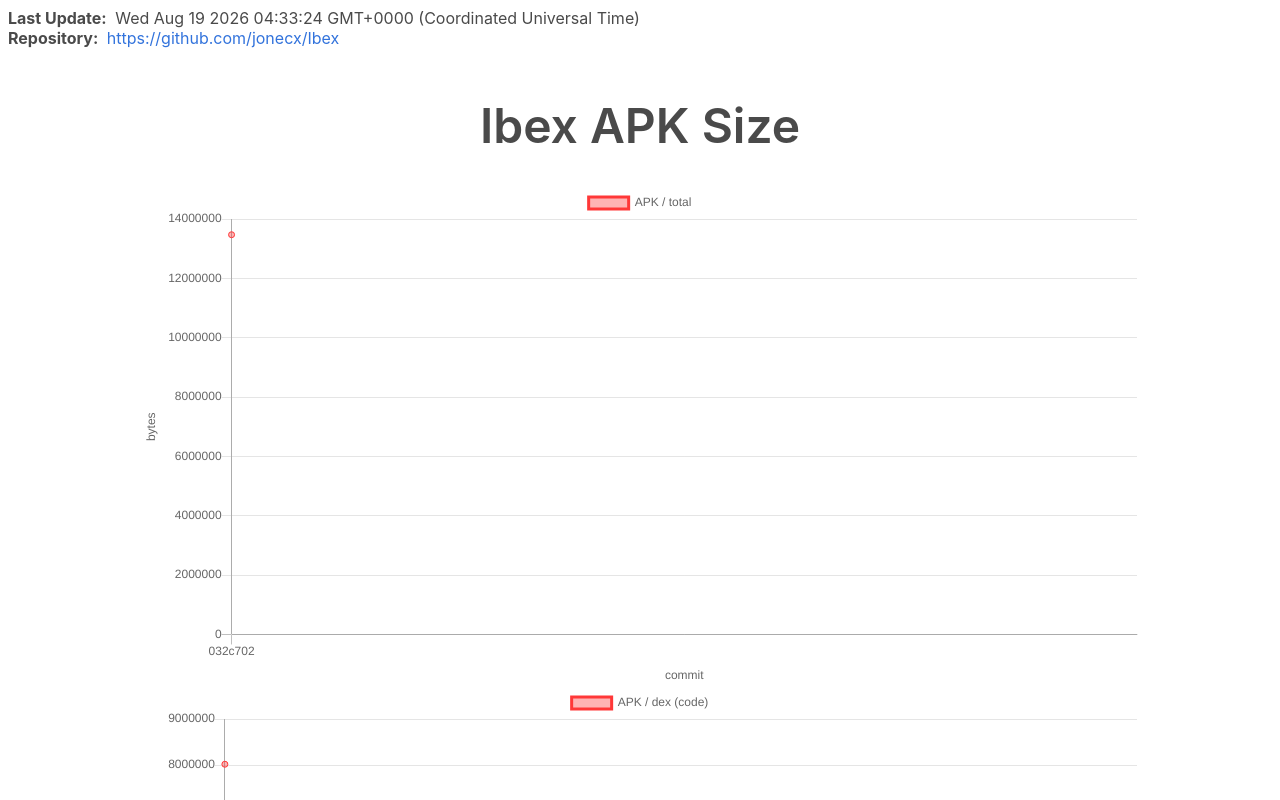
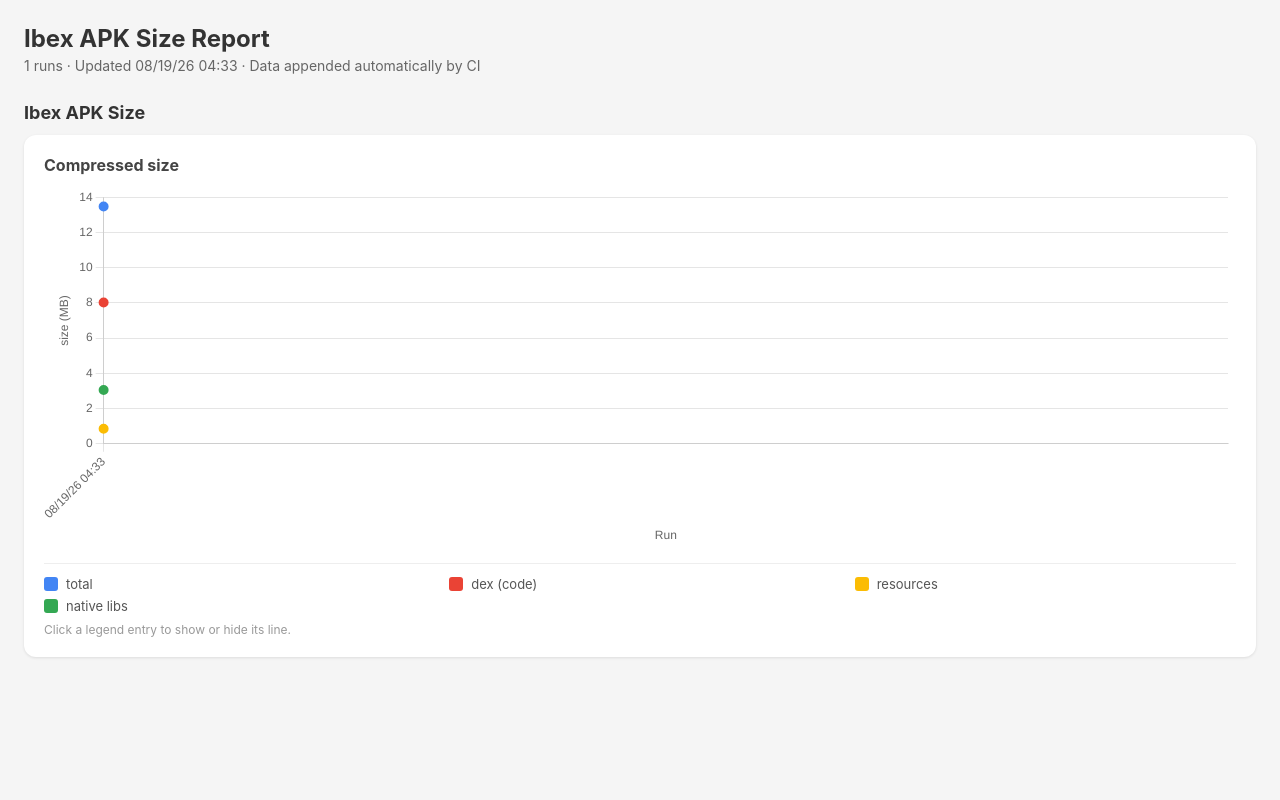
Before and after one commit to jonecx/Ibex, a plain HTML site: page dev/apk-size/index.html in a window 1280 px wide. Shown: the top 800 px of the page. Drawn offline with nearby package versions, Linux system fonts and the light colour scheme.

Commit message:
chart: combine APK size into one multi-line chart
Replace the four separate APK-size charts with a single chart plotting total,
dex, resources, and native libs as colored lines, matching the custom Ibex
benchmark dashboard (Chart.js 4, hidden top legend, clickable bottom legend,
rounded card). Reads the existing data.js; the action leaves a custom
index.html untouched.

```diff
--- a/dev/apk-size/index.html
+++ b/dev/apk-size/index.html
@@ -1,281 +1,165 @@
 <!DOCTYPE html>
-<html>
+<html lang="en">
 <head>
-    <meta charset="utf-8" />
-    <meta name="viewport" content="width=device-width, minimum-scale=1.0, initial-scale=1, user-scalable=yes" />
+    <meta charset="UTF-8">
+    <meta name="viewport" content="width=device-width, initial-scale=1.0">
+    <title>Ibex APK Size Report</title>
+    <script src="https://cdn.jsdelivr.net/npm/chart.js@4"></script>
     <style>
-      html {
-        font-family: BlinkMacSystemFont,-apple-system,"Segoe UI",Roboto,Oxygen,Ubuntu,Cantarell,"Fira Sans","Droid Sans","Helvetica Neue",Helvetica,Arial,sans-serif;
-        -webkit-font-smoothing: antialiased;
-        background-color: #fff;
-        font-size: 16px;
+        * { margin: 0; padding: 0; box-sizing: border-box; }
+        body {
+            font-family: -apple-system, BlinkMacSystemFont, 'Segoe UI', Roboto, sans-serif;
+            background: #f5f5f5;
+            color: #333;
+            padding: 24px;
         }
-      body {
-        color: #4a4a4a;
-        margin: 8px;
-        font-size: 1em;
-        font-weight: 400;
+        h1 { font-size: 24px; margin-bottom: 4px; }
+        .subtitle { color: #666; font-size: 14px; margin-bottom: 24px; }
+        .series-title {
+            font-size: 18px;
+            margin: 28px 0 12px;
+            color: #333;
         }
-      header {
-        margin-bottom: 8px;
-        display: flex;
-        flex-direction: column;
+        .chart-container {
+            background: white;
+            border-radius: 12px;
+            padding: 20px;
+            margin-bottom: 24px;
+            box-shadow: 0 1px 3px rgba(0,0,0,0.1);
         }
-      main {
-        width: 100%;
-        display: flex;
-        flex-direction: column;
+        .chart-container h2 { font-size: 16px; margin-bottom: 12px; color: #444; }
+        .canvas-wrap { height: 360px; position: relative; }
+        .legend-grid {
+            display: grid;
+            grid-template-columns: 1fr 1fr 1fr;
+            gap: 6px 24px;
+            margin-top: 16px;
+            padding-top: 12px;
+            border-top: 1px solid #eee;
         }
-      a {
-        color: #3273dc;
-        cursor: pointer;
-        text-decoration: none;
-      }
-      a:hover {
-        color: #000;
-      }
-      button {
-        color: #fff;
-        background-color: #3298dc;
-        border-color: transparent;
-        cursor: pointer;
-        text-align: center;
-      }
-      button:hover {
-        background-color: #2793da;
-        flex: none;
-      }
-      .spacer {
-        flex: auto;
-      }
-      .small {
-        font-size: 0.75rem;
-      }
-      footer {
-        margin-top: 16px;
+        .legend-item {
             display: flex;
             align-items: center;
+            font-size: 13px;
+            color: #555;
+            cursor: pointer;
+            user-select: none;
         }
-      .header-label {
-        margin-right: 4px;
+        .legend-item.off { opacity: 0.35; text-decoration: line-through; }
+        .legend-swatch {
+            display: inline-block;
+            width: 14px;
+            height: 14px;
+            border-radius: 3px;
+            margin-right: 8px;
+            flex-shrink: 0;
         }
-      .benchmark-set {
-        margin: 8px 0;
-        width: 100%;
-        display: flex;
-        flex-direction: column;
-      }
-      .benchmark-title {
-        font-size: 3rem;
-        font-weight: 600;
-        word-break: break-word;
-        text-align: center;
-      }
-      .benchmark-graphs {
-        display: flex;
-        flex-direction: row;
-        justify-content: space-around;
-        align-items: center;
-        flex-wrap: wrap;
-        width: 100%;
-      }
-      .benchmark-chart {
-        max-width: 1000px;
-      }
+        .hint { color: #999; font-size: 12px; margin-top: 8px; }
     </style>
-    <title>Benchmarks</title>
 </head>
+<body>
+    <h1>Ibex APK Size Report</h1>
+    <p class="subtitle" id="subtitle"></p>
+    <div id="charts"></div>
+    <script src="data.js"></script>
+    <script>
+        const COLORS = [
+            "#4285F4", "#EA4335", "#FBBC04", "#34A853",
+            "#FF6D01", "#46BDC6", "#7B61FF", "#F538A0",
+        ];
 
-  <body>
-    <header id="header">
-      <div class="header-item">
-        <strong class="header-label">Last Update:</strong>
-        <span id="last-update"></span>
-      </div>
-      <div class="header-item">
-        <strong class="header-label">Repository:</strong>
-        <a id="repository-link" rel="noopener"></a>
-      </div>
-    </header>
-    <main id="main"></main>
-    <footer>
-      <button id="dl-button">Download data as JSON</button>
-      <div class="spacer"></div>
-      <div class="small">Powered by <a rel="noopener" href="https://github.com/marketplace/actions/continuous-benchmark">github-action-benchmark</a></div>
-    </footer>
-
-    <script src="https://cdn.jsdelivr.net/npm/chart.js@2.9.2/dist/Chart.min.js"></script>
-    <script src="data.js"></script>
-    <script id="main-script">
-      'use strict';
-      (function() {
-        // Colors from https://github.com/github/linguist/blob/master/lib/linguist/languages.yml
-        const toolColors = {
-          cargo: '#dea584',
-          go: '#00add8',
-          benchmarkjs: '#f1e05a',
-          benchmarkluau: '#000080',
-          pytest: '#3572a5',
-          googlecpp: '#f34b7d',
-          catch2: '#f34b7d',
-          julia: '#a270ba',
-          jmh: '#b07219',
-          benchmarkdotnet: '#178600',
-          customBiggerIsBetter: '#38ff38',
-          customSmallerIsBetter: '#ff3838',
-          _: '#333333'
-        };
-
-        function init() {
-          function collectBenchesPerTestCase(entries) {
-            const map = new Map();
-            for (const entry of entries) {
-              const {commit, date, tool, benches} = entry;
-              for (const bench of benches) {
-                const result = { commit, date, tool, bench };
-                const arr = map.get(bench.name);
-                if (arr === undefined) {
-                  map.set(bench.name, [result]);
-                } else {
-                  arr.push(result);
-                }
-              }
-            }
-            return map;
+        function fmtDate(ms) {
+            const d = new Date(ms);
+            const p = n => String(n).padStart(2, "0");
+            return `${p(d.getMonth() + 1)}/${p(d.getDate())}/${String(d.getFullYear()).slice(2)} ${p(d.getHours())}:${p(d.getMinutes())}`;
         }
 
+        const mb = bytes => (bytes / 1e6).toFixed(2) + " MB";
+        // "APK / dex (code)" -> "dex (code)"; keeps the axis and legend readable.
+        const shortLabel = name => name.replace(/^APK \/ /, "");
+
         const data = window.BENCHMARK_DATA;
+        const chartsRoot = document.getElementById("charts");
+        let totalRuns = 0;
 
-          // Render header
-          document.getElementById('last-update').textContent = new Date(data.lastUpdate).toString();
-          const repoLink = document.getElementById('repository-link');
-          repoLink.href = data.repoUrl;
-          repoLink.textContent = data.repoUrl;
+        Object.entries(data.entries).forEach(([seriesName, runs]) => {
+            totalRuns += runs.length;
+            const labels = runs.map(r => fmtDate(r.date));
 
-          // Render footer
-          document.getElementById('dl-button').onclick = () => {
-            const dataUrl = 'data:,' + JSON.stringify(data, null, 2);
-            const a = document.createElement('a');
-            a.href = dataUrl;
-            a.download = 'benchmark_data.json';
-            a.click();
+            // Metric column order comes from the newest run, so a renamed or added metric never breaks history.
+            const metricNames = runs.length ? runs[runs.length - 1].benches.map(b => b.name) : [];
+            const datasets = metricNames.map((name, i) => {
+                const color = COLORS[i % COLORS.length];
+                return {
+                    label: shortLabel(name),
+                    data: runs.map(r => {
+                        const hit = r.benches.find(b => b.name === name);
+                        return hit ? hit.value : null;
+                    }),
+                    borderColor: color,
+                    backgroundColor: color,
+                    borderWidth: 2,
+                    tension: 0.3,
+                    pointRadius: 4,
+                    pointHoverRadius: 6,
+                    fill: false,
+                    spanGaps: true,
                 };
+            });
 
-          // Prepare data points for charts
-          return Object.keys(data.entries).map(name => ({
-            name,
-            dataSet: collectBenchesPerTestCase(data.entries[name]),
-          }));
-        }
+            const sTitle = document.createElement("h2");
+            sTitle.className = "series-title";
+            sTitle.textContent = seriesName;
+            chartsRoot.appendChild(sTitle);
 
-        function renderAllChars(dataSets) {
+            const card = document.createElement("div");
+            card.className = "chart-container";
+            card.innerHTML = `<h2>Compressed size</h2><div class="canvas-wrap"><canvas></canvas></div><div class="legend-grid"></div><div class="hint">Click a legend entry to show or hide its line.</div>`;
+            chartsRoot.appendChild(card);
 
-          function renderGraph(parent, name, dataset) {
-            const canvas = document.createElement('canvas');
-            canvas.className = 'benchmark-chart';
-            parent.appendChild(canvas);
+            const chart = new Chart(card.querySelector("canvas"), {
+                type: "line",
+                data: { labels, datasets },
+                options: {
+                    responsive: true,
+                    maintainAspectRatio: false,
+                    interaction: { mode: "index", intersect: false },
+                    plugins: {
+                        legend: { display: false },
+                        tooltip: {
+                            callbacks: {
+                                label: ctx => `${ctx.dataset.label}: ${mb(ctx.parsed.y)}`,
+                            },
+                        },
+                    },
+                    scales: {
+                        y: {
+                            beginAtZero: true,
+                            title: { display: true, text: "size (MB)" },
+                            ticks: { callback: v => (v / 1e6).toFixed(0) },
+                        },
+                        x: { title: { display: true, text: "Run" }, ticks: { minRotation: 45, maxRotation: 45 } },
+                    },
+                },
+            });
 
-            const color = toolColors[dataset.length > 0 ? dataset[0].tool : '_'];
-            const data = {
-              labels: dataset.map(d => d.commit.id.slice(0, 7)),
-              datasets: [
-                {
-                  label: name,
-                  data: dataset.map(d => d.bench.value),
-                  borderColor: color,
-                  backgroundColor: color + '60', // Add alpha for #rrggbbaa
-                }
-              ],
+            const legend = card.querySelector(".legend-grid");
+            datasets.forEach((ds, i) => {
+                const item = document.createElement("div");
+                item.className = "legend-item";
+                item.innerHTML = `<span class="legend-swatch" style="background:${ds.borderColor}"></span>${ds.label}`;
+                item.onclick = () => {
+                    const vis = chart.isDatasetVisible(i);
+                    chart.setDatasetVisibility(i, !vis);
+                    item.classList.toggle("off", vis);
+                    chart.update();
                 };
-            const options = {
-              scales: {
-                xAxes: [
-                  {
-                    scaleLabel: {
-                      display: true,
-                      labelString: 'commit',
-                    },
-                  }
-                ],
-                yAxes: [
-                  {
-                    scaleLabel: {
-                      display: true,
-                      labelString: dataset.length > 0 ? dataset[0].bench.unit : '',
-                    },
-                    ticks: {
-                      beginAtZero: true,
-                    }
-                  }
-                ],
-              },
-              tooltips: {
-                callbacks: {
-                  afterTitle: items => {
-                    const {index} = items[0];
-                    const data = dataset[index];
-                    return '\n' + data.commit.message + '\n\n' + data.commit.timestamp + ' committed by @' + data.commit.committer.username + '\n';
-                  },
-                  label: item => {
-                    let label = item.value;
-                    const { range, unit } = dataset[item.index].bench;
-                    label += ' ' + unit;
-                    if (range) {
-                      label += ' (' + range + ')';
-                    }
-                    return label;
-                  },
-                  afterLabel: item => {
-                    const { extra } = dataset[item.index].bench;
-                    return extra ? '\n' + extra : '';
-                  }
-                }
-              },
-              onClick: (_mouseEvent, activeElems) => {
-                if (activeElems.length === 0) {
-                  return;
-                }
-                // XXX: Undocumented. How can we know the index?
-                const index = activeElems[0]._index;
-                const url = dataset[index].commit.url;
-                window.open(url, '_blank');
-              },
-            };
+                legend.appendChild(item);
+            });
+        });
 
-            new Chart(canvas, {
-              type: 'line',
-              data,
-              options,
-            });
-          }
-
-          function renderBenchSet(name, benchSet, main) {
-            const setElem = document.createElement('div');
-            setElem.className = 'benchmark-set';
-            main.appendChild(setElem);
-
-            const nameElem = document.createElement('h1');
-            nameElem.className = 'benchmark-title';
-            nameElem.textContent = name;
-            setElem.appendChild(nameElem);
-
-            const graphsElem = document.createElement('div');
-            graphsElem.className = 'benchmark-graphs';
-            setElem.appendChild(graphsElem);
-
-            for (const [benchName, benches] of benchSet.entries()) {
-              renderGraph(graphsElem, benchName, benches)
-            }
-          }
-
-          const main = document.getElementById('main');
-          for (const {name, dataSet} of dataSets) {
-            renderBenchSet(name, dataSet, main);
-          }
-        }
-
-        renderAllChars(init()); // Start
-      })();
+        document.getElementById("subtitle").textContent =
+            `${totalRuns} runs · Updated ${fmtDate(data.lastUpdate)} · Data appended automatically by CI`;
     </script>
 </body>
 </html>
```
Lines whose indentation alone changed are shown as unchanged.
